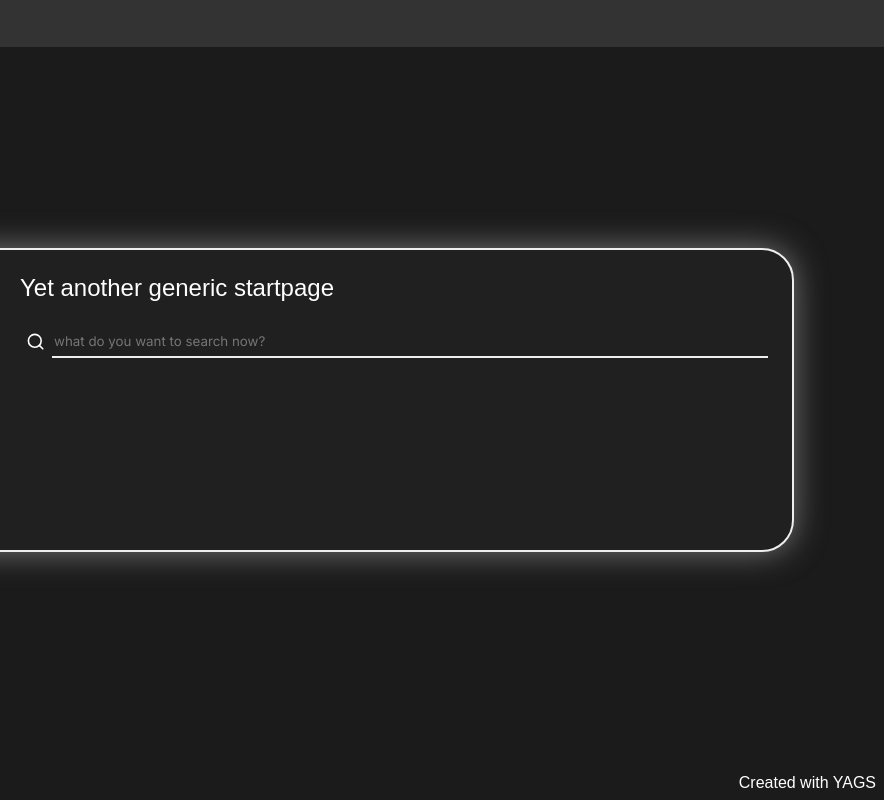
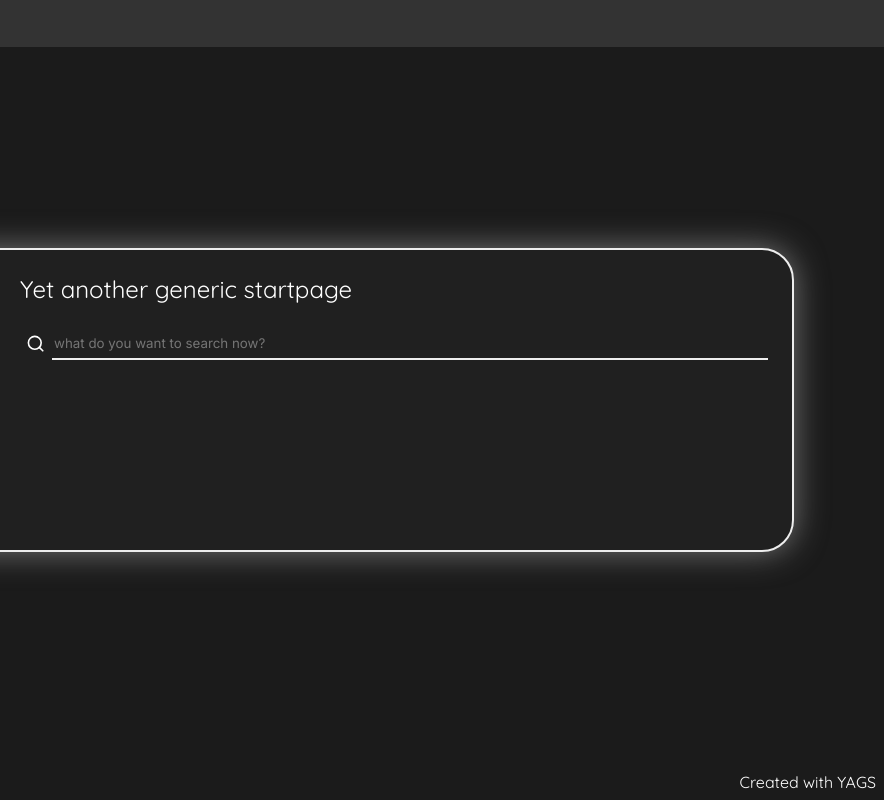
Before and after one commit to RiseOnTop/newtab, a plain HTML site: page index.html in a window 1280 px wide. Shown: the full height of the page, 396-1280 px from the left. Drawn offline with Linux system fonts and the light colour scheme; no server answers.

Commit message:
Update index.html

```diff
--- a/index.html
+++ b/index.html
@@ -3,6 +3,7 @@
   <head>
     <title> Lances Website </title>
     <link href="https://fonts.googleapis.com/css2?family=Inter:wght@400;700&display=swap" rel="stylesheet">
+    <link href="https://fonts.googleapis.com/css2?family=Quicksand:wght@400;700&display=swap" rel="stylesheet">
         <style>
       body {
         background-color: #1b1b1b;
```
